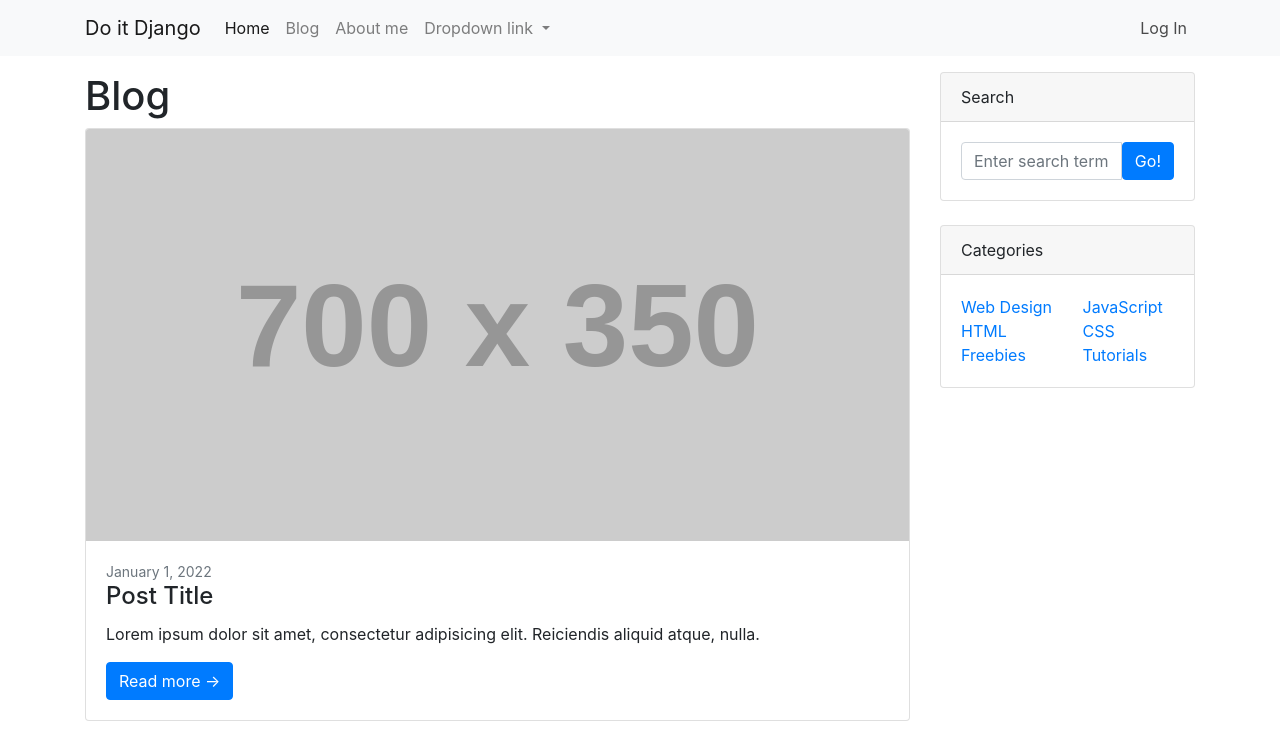
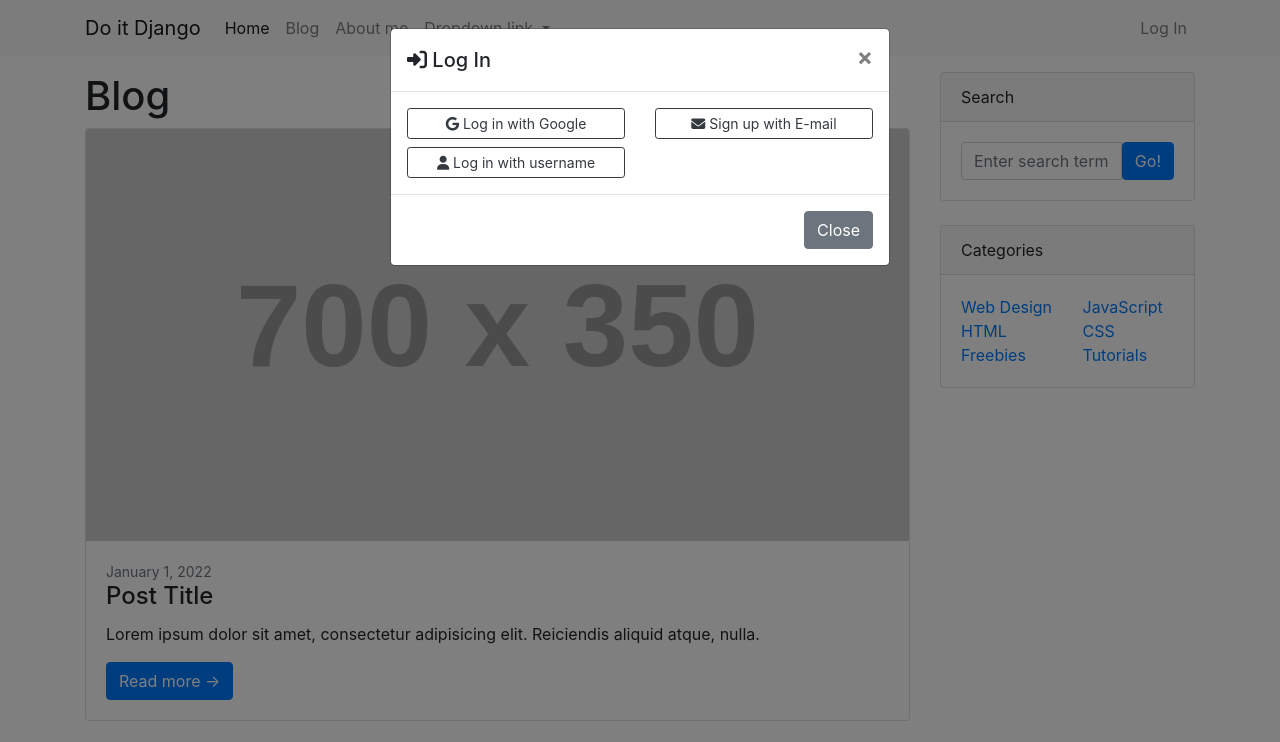
Before and after one commit to greyhatmontek/do_it_django_frontend_basic, a plain HTML site: page blog_list.html in a window 1280 px wide. Both pictures are taken after a click on the link "Log In". Shown: the top 742 px of the page. Drawn offline with nearby package versions, Linux system fonts and the light colour scheme; placeholder pictures from the web are drawn by us.

Commit message:
프론트엔드 부분 연습 완료

```diff
--- a/blog_list.html
+++ b/blog_list.html
@@ -6,7 +6,7 @@
     <!-- <link href="./practice.css" rel="stylesheet" type="text/css">  -->
 
     <link href="./bootstrap4/css/bootstrap.min.css" rel="stylesheet" type="text/css">
-
+    <script src="https://kit.fontawesome.com/9729be0326.js" crossorigin="anonymous"></script>
 </head>
 
 <body>
@@ -42,12 +42,42 @@
                 </ul>
                 <ul class="navbar-nav ml-auto">
                     <li class="nav-item">
-                        <a class="nav-link" href="#">Log In</a>
+                        <a class="nav-link" href="#" data-toggle="modal" data-target="#loginModal">Log In</a>
                     </li>
                 </ul>
             </div>
         </div>
     </nav>
+
+    <!-- Modal -->
+<div class="modal fade" id="loginModal" tabindex="-1" aria-labelledby="loginModalLabel" aria-hidden="true">
+    <div class="modal-dialog">
+      <div class="modal-content">
+        <div class="modal-header">
+          <h5 class="modal-title" id="loginModalLabel"><i class="fa-solid fa-right-to-bracket"></i> Log In</h5>
+          <button type="button" class="close" data-dismiss="modal" aria-label="Close">
+            <span aria-hidden="true">&times;</span>
+          </button>
+        </div>
+        <div class="modal-body">
+            <div class="row">
+                <div class="col-md-6 col-sm-12">
+                    <button type="button" class="btn btn-outline-dark btn-block btn-sm" ><i class="fa-brands fa-google"></i> Log in with Google</button>
+                    <button type="button" class="btn btn-outline-dark btn-block btn-sm"><i class="fa-sharp fa-solid fa-user"></i> Log in with username</button>
+                </div>
+                <div class="col-md-6 col-sm-12">
+                    <button type="button" class="btn btn-outline-dark btn-block btn-sm"><i class="fa-solid fa-envelope"></i> Sign up with E-mail</button>
+
+                </div>
+            </div>
+
+        </div>
+        <div class="modal-footer">
+          <button type="button" class="btn btn-secondary" data-dismiss="modal">Close</button>
+        </div>
+      </div>
+    </div>
+  </div>
 
     <div class="container">
         <div class="row my-3">
```
